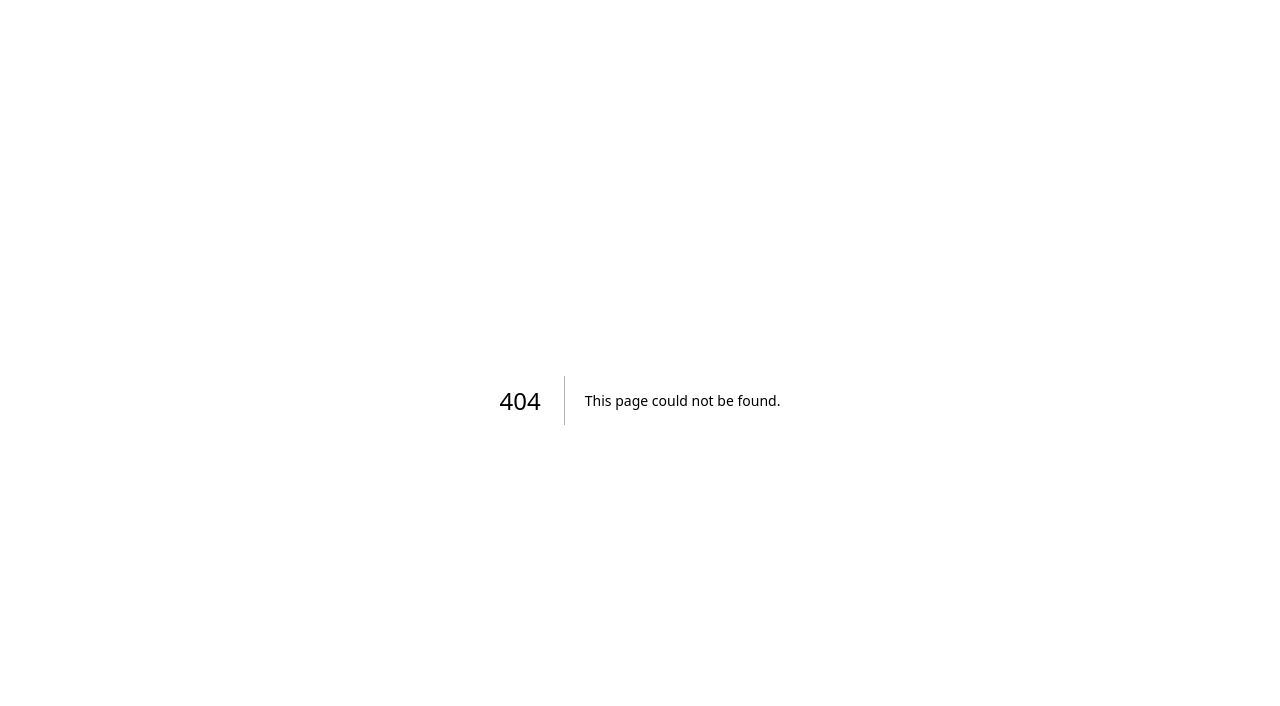
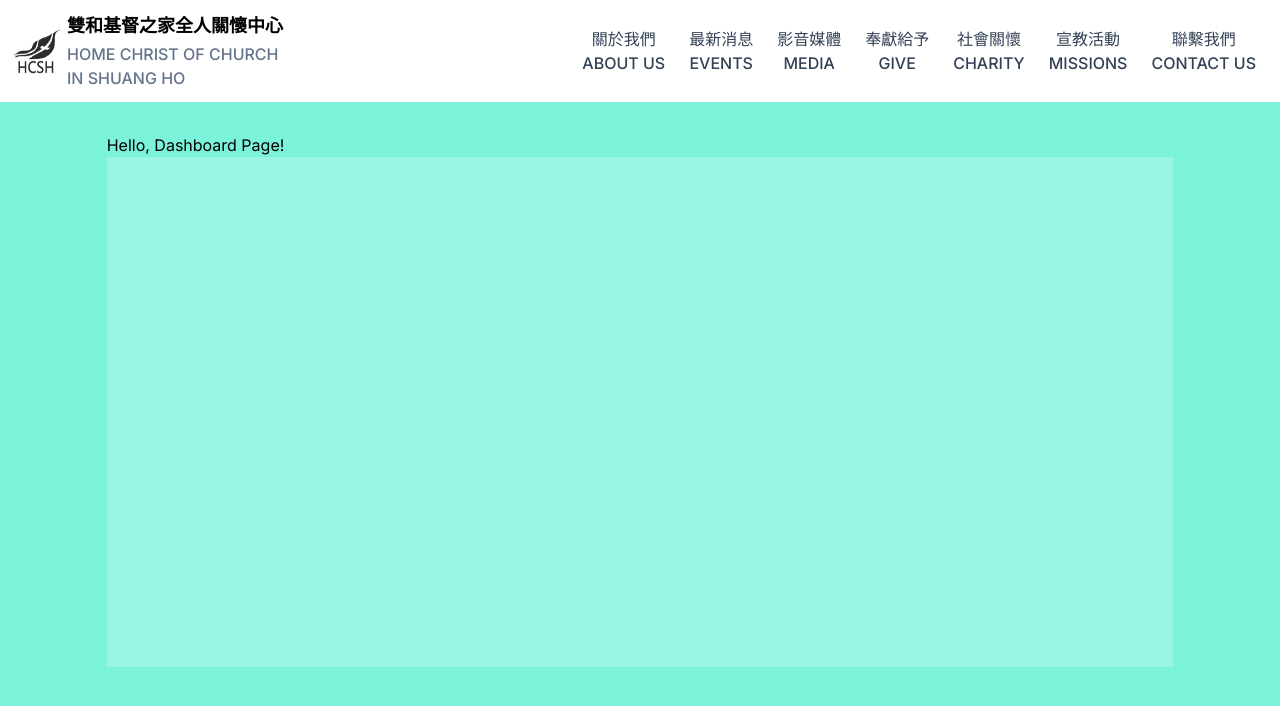
Before and after one commit to chinf-tw/hcsh-web, a Next.js app: page /test-page in a window 1280 px wide. Before the commit this address had no page. Shown: the top 706 px of the page. Built offline with nearby package versions, Linux system fonts and the light colour scheme.

Commit message:
feat: Added basic HCSH pages via next.js

```diff
--- a/src/app/globals.css
+++ b/src/app/globals.css
@@ -2,7 +2,7 @@
 @tailwind components;
 @tailwind utilities;
 
-:root {
+/* :root {
   --foreground-rgb: 0, 0, 0;
   --background-start-rgb: 214, 219, 220;
   --background-end-rgb: 255, 255, 255;
@@ -24,4 +24,4 @@ body {
       rgb(var(--background-end-rgb))
     )
     rgb(var(--background-start-rgb));
-}
+} */
--- a/src/app/layout.tsx
+++ b/src/app/layout.tsx
@@ -1,5 +1,7 @@
 import './globals.css'
 import { Inter } from 'next/font/google'
+import Nav from './nav'
+import CSS from 'csstype';
 
 const inter = Inter({ subsets: ['latin'] })
 
@@ -8,14 +10,21 @@ export const metadata = {
   description: 'Generated by create next app',
 }
 
-export default function RootLayout({
-  children,
-}: {
-  children: React.ReactNode
-}) {
+export default function RootLayout(
+  { children, }: { children: React.ReactNode }) {
+  const bg_style: CSS.Properties = {
+    backgroundColor: 'rgba(255, 255, 255, 0.23)',
+  }
   return (
     <html lang="en">
-      <body className={inter.className}>{children}</body>
+      <body className={inter.className}>
+        <Nav />
+        <div className=" bg-primary w-screen h-screen grid place-items-center">
+          <div className='relative w-10/12 h-4/6' style={bg_style}>
+            {children}
+          </div>
+        </div>
+      </body>
     </html>
   )
 }
--- /dev/null
+++ b/src/app/nav.tsx
@@ -0,0 +1,52 @@
+import Link from 'next/link'
+
+function Logo() {
+    return (
+        <Link href='/' className='text-center font-medium'>
+            <div className="max-w-sm mx-aut space-y-2 sm:flex sm:items-center sm:space-y-0">
+                <img src='/hcsh.png' alt='logo' className='block mx-auto sm:mx-0 sm:shrink-0' />
+                <div className="text-center sm:text-left">
+                    <div className="space-y-0.5">
+                        <p className="text-lg text-black font-semibold">
+                            雙和基督之家全人關懷中心
+                        </p>
+                        <p className="text-slate-500 font-medium w-56">
+                            HOME CHRIST OF CHURCH IN SHUANG HO
+                        </p>
+                    </div>
+                    {/* <button class="px-4 py-1 text-sm text-purple-600 font-semibold rounded-full border border-purple-200 hover:text-white hover:bg-purple-600 hover:border-transparent focus:outline-none focus:ring-2 focus:ring-purple-600 focus:ring-offset-2">Message</button> */}
+                </div>
+            </div>
+        </Link>
+    )
+}
+function Item({ href, name, enName }: { href: string, name: string, enName: string }) {
+    return (
+        <Link href={href} className='text-center font-medium px-3 py-2 text-slate-700 rounded-lg hover:bg-slate-100 hover:text-slate-900'>
+            {name}
+            <br></br>
+            {enName}
+        </Link>
+    )
+}
+export default function Nav() {
+    const items = [
+        { href: '/info/about-us', name: '關於我們', enName: 'ABOUT US' },
+        { href: '/info/events', name: '最新消息', enName: 'EVENTS' },
+        { href: '/info/media', name: '影音媒體', enName: 'MEDIA' },
+        { href: '/info/give', name: '奉獻給予', enName: 'GIVE' },
+        { href: '/info/charity', name: '社會關懷', enName: 'CHARITY' },
+        { href: '/info/missions', name: '宣教活動', enName: 'MISSIONS' },
+        { href: '/info/contact-us', name: '聯繫我們', enName: 'CONTACT US' },
+    ]
+    return (
+        <nav className='flex flex-row justify-center space-x-2 p-3 place-items-center absolute bg-white w-screen'>
+            <div className="basis-1/4"><Logo /></div>
+            <div className='flex justify-end basis-3/4 place-items-center'>
+            {items.map((item, index) => (
+                <Item key={index} href={item.href} name={item.name} enName={item.enName} />
+            ))}
+            </div>
+        </nav>
+    )
+}
--- a/src/app/page.tsx
+++ b/src/app/page.tsx
@@ -1,113 +1,38 @@
 import Image from 'next/image'
+import Link from 'next/link'
+import CSS from 'csstype';
 
 export default function Home() {
+  const title: CSS.Properties = {
+    fontSize: '8rem',
+  }
+  const slogan: CSS.Properties = {
+    fontSize: '3.5rem',
+    color: '#FF6584',
+  }
+  const some_text: CSS.Properties = {
+    fontSize: '3rem',
+  }
   return (
-    <main className="flex min-h-screen flex-col items-center justify-between p-24">
-      <div className="z-10 w-full max-w-5xl items-center justify-between font-mono text-sm lg:flex">
-        <p className="fixed left-0 top-0 flex w-full justify-center border-b border-gray-300 bg-gradient-to-b from-zinc-200 pb-6 pt-8 backdrop-blur-2xl dark:border-neutral-800 dark:bg-zinc-800/30 dark:from-inherit lg:static lg:w-auto  lg:rounded-xl lg:border lg:bg-gray-200 lg:p-4 lg:dark:bg-zinc-800/30">
-          Get started by editing&nbsp;
-          <code className="font-mono font-bold">src/app/page.tsx</code>
-        </p>
-        <div className="fixed bottom-0 left-0 flex h-48 w-full items-end justify-center bg-gradient-to-t from-white via-white dark:from-black dark:via-black lg:static lg:h-auto lg:w-auto lg:bg-none">
-          <a
-            className="pointer-events-none flex place-items-center gap-2 p-8 lg:pointer-events-auto lg:p-0"
-            href="https://vercel.com?utm_source=create-next-app&utm_medium=appdir-template&utm_campaign=create-next-app"
-            target="_blank"
-            rel="noopener noreferrer"
-          >
-            By{' '}
-            <Image
-              src="/vercel.svg"
-              alt="Vercel Logo"
-              className="dark:invert"
-              width={100}
-              height={24}
-              priority
-            />
-          </a>
+    <main className='relative w-full h-full'>
+      <span className='absolute bottom-5 right-28 text-primary' style={some_text}>HCSH VISION</span>
+      <div className='relative drop-shadow-lg pl-32 pt-10' style={title}>雙基異象</div>
+      <div className='flex flex-row'>
+        <div className='basis-1/2 pl-20 pt-6'>
+          <div className='grid grid-cols-2' style={slogan}>
+            <span>榮耀教會</span>
+            <span>活出命定</span>
+            <span>世代傳承</span>
+            <span>普世宣教</span>
+          </div>
+          <button className=' mt-7 text-xl bg-transparent hover:bg-blue-500 text-blue-700 font-semibold hover:text-white py-3 px-14 border border-blue-500 hover:border-transparent rounded'>瞭解更多</button>
         </div>
+        <div className='basis-1/2 pr-20'>
+          <img src="https://scontent.ftpe7-1.fna.fbcdn.net/v/t39.30808-6/307022396_442392851326280_3990119351118316559_n.jpg?_nc_cat=100&ccb=1-7&_nc_sid=e3f864&_nc_ohc=vW_sxCZ2ZlYAX92W027&_nc_oc=AQll24_FQJq2q10KCTw4CfgufyLXti5f6EZW3aZIrJhMXdcjc6dL6p1S7qRFXQqC0X0&_nc_ht=scontent.ftpe7-1.fna&oh=00_AfDkCg76igailkn_fxXnZJPRw4l_2m3nQ1qkUKsZkuOyiA&oe=64C76D1C" alt="" />
+        </div>
+
       </div>
 
-      <div className="relative flex place-items-center before:absolute before:h-[300px] before:w-[480px] before:-translate-x-1/2 before:rounded-full before:bg-gradient-radial before:from-white before:to-transparent before:blur-2xl before:content-[''] after:absolute after:-z-20 after:h-[180px] after:w-[240px] after:translate-x-1/3 after:bg-gradient-conic after:from-sky-200 after:via-blue-200 after:blur-2xl after:content-[''] before:dark:bg-gradient-to-br before:dark:from-transparent before:dark:to-blue-700 before:dark:opacity-10 after:dark:from-sky-900 after:dark:via-[#0141ff] after:dark:opacity-40 before:lg:h-[360px]">
-        <Image
-          className="relative dark:drop-shadow-[0_0_0.3rem_#ffffff70] dark:invert"
-          src="/next.svg"
-          alt="Next.js Logo"
-          width={180}
-          height={37}
-          priority
-        />
-      </div>
-
-      <div className="mb-32 grid text-center lg:mb-0 lg:grid-cols-4 lg:text-left">
-        <a
-          href="https://nextjs.org/docs?utm_source=create-next-app&utm_medium=appdir-template&utm_campaign=create-next-app"
-          className="group rounded-lg border border-transparent px-5 py-4 transition-colors hover:border-gray-300 hover:bg-gray-100 hover:dark:border-neutral-700 hover:dark:bg-neutral-800/30"
-          target="_blank"
-          rel="noopener noreferrer"
-        >
-          <h2 className={`mb-3 text-2xl font-semibold`}>
-            Docs{' '}
-            <span className="inline-block transition-transform group-hover:translate-x-1 motion-reduce:transform-none">
-              -&gt;
-            </span>
-          </h2>
-          <p className={`m-0 max-w-[30ch] text-sm opacity-50`}>
-            Find in-depth information about Next.js features and API.
-          </p>
-        </a>
-
-        <a
-          href="https://nextjs.org/learn?utm_source=create-next-app&utm_medium=appdir-template-tw&utm_campaign=create-next-app"
-          className="group rounded-lg border border-transparent px-5 py-4 transition-colors hover:border-gray-300 hover:bg-gray-100 hover:dark:border-neutral-700 hover:dark:bg-neutral-800 hover:dark:bg-opacity-30"
-          target="_blank"
-          rel="noopener noreferrer"
-        >
-          <h2 className={`mb-3 text-2xl font-semibold`}>
-            Learn{' '}
-            <span className="inline-block transition-transform group-hover:translate-x-1 motion-reduce:transform-none">
-              -&gt;
-            </span>
-          </h2>
-          <p className={`m-0 max-w-[30ch] text-sm opacity-50`}>
-            Learn about Next.js in an interactive course with&nbsp;quizzes!
-          </p>
-        </a>
-
-        <a
-          href="https://vercel.com/templates?framework=next.js&utm_source=create-next-app&utm_medium=appdir-template&utm_campaign=create-next-app"
-          className="group rounded-lg border border-transparent px-5 py-4 transition-colors hover:border-gray-300 hover:bg-gray-100 hover:dark:border-neutral-700 hover:dark:bg-neutral-800/30"
-          target="_blank"
-          rel="noopener noreferrer"
-        >
-          <h2 className={`mb-3 text-2xl font-semibold`}>
-            Templates{' '}
-            <span className="inline-block transition-transform group-hover:translate-x-1 motion-reduce:transform-none">
-              -&gt;
-            </span>
-          </h2>
-          <p className={`m-0 max-w-[30ch] text-sm opacity-50`}>
-            Explore the Next.js 13 playground.
-          </p>
-        </a>
-
-        <a
-          href="https://vercel.com/new?utm_source=create-next-app&utm_medium=appdir-template&utm_campaign=create-next-app"
-          className="group rounded-lg border border-transparent px-5 py-4 transition-colors hover:border-gray-300 hover:bg-gray-100 hover:dark:border-neutral-700 hover:dark:bg-neutral-800/30"
-          target="_blank"
-          rel="noopener noreferrer"
-        >
-          <h2 className={`mb-3 text-2xl font-semibold`}>
-            Deploy{' '}
-            <span className="inline-block transition-transform group-hover:translate-x-1 motion-reduce:transform-none">
-              -&gt;
-            </span>
-          </h2>
-          <p className={`m-0 max-w-[30ch] text-sm opacity-50`}>
-            Instantly deploy your Next.js site to a shareable URL with Vercel.
-          </p>
-        </a>
-      </div>
     </main>
   )
 }
--- /dev/null
+++ b/src/app/test-page/layout.tsx
@@ -0,0 +1,13 @@
+export default function DashboardLayout({
+    children, // will be a page or nested layout
+  }: {
+    children: React.ReactNode
+  }) {
+    return (
+      <section>
+        {/* Include shared UI here e.g. a header or sidebar */}
+        {/* <nav /> */}
+        <div className=" bg-primary">{children}</div>
+      </section>
+    )
+  }
--- /dev/null
+++ b/src/app/test-page/page.tsx
@@ -0,0 +1,4 @@
+// `app/dashboard/page.tsx` is the UI for the `/dashboard` URL
+export default function Page() {
+    return <h1>Hello, Dashboard Page!</h1>
+  }
--- a/tailwind.config.js
+++ b/tailwind.config.js
@@ -12,6 +12,9 @@ module.exports = {
         'gradient-conic':
           'conic-gradient(from 180deg at 50% 50%, var(--tw-gradient-stops))',
       },
+      colors: {
+        'primary': '#7BF2DA',
+      },
     },
   },
   plugins: [],
```
Also changed, not shown: public/hcsh.png (added), src/app/styles.module.css (added).
